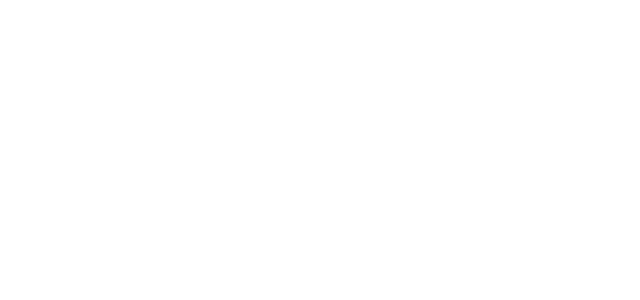
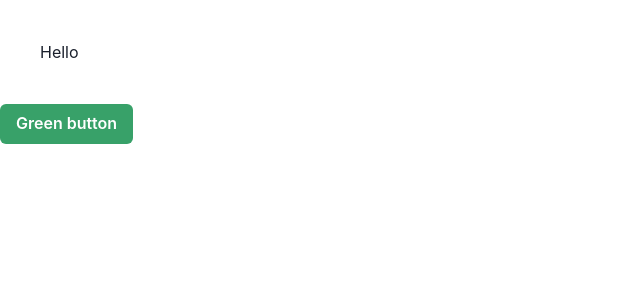
Before and after one commit to daisuke721/yasai_pocket, a React (Create React App) app in the folder frontend/: page / in a window 1280 px wide. Shown: the top 300 px of the page, without its empty margins (0-640 px from the left). Built offline with nearby package versions, Linux system fonts and the light colour scheme.

Commit message:
fix: frontendデフォルトアプリのエラー解消 #11

```diff
--- a/frontend/src/App.tsx
+++ b/frontend/src/App.tsx
@@ -1,9 +1,13 @@
+import * as React from 'react'
 
+import { ChakraProvider, Box, Button } from '@chakra-ui/react'
 
 const App: React.FC = () => {
   return (
-    <div>
-    </div>
+      <ChakraProvider>
+        <Box px={10} my={10}>Hello</Box>
+        <Button colorScheme="green">Green button</Button>
+      </ChakraProvider>
   );
 }
 
--- a/frontend/src/reportWebVitals.ts
+++ b/frontend/src/reportWebVitals.ts
@@ -1,8 +1,8 @@
-import { ReportHandler } from 'web-vitals';
+import type { ReportHandler } from 'web-vitals';
 
-const reportWebVitals = (onPerfEntry?: ReportHandler) => {
-  if (onPerfEntry && onPerfEntry instanceof Function) {
-    import('web-vitals').then(({ getCLS, getFID, getFCP, getLCP, getTTFB }) => {
+const reportWebVitals = (onPerfEntry?: ReportHandler): void => {
+  if (onPerfEntry != null && onPerfEntry instanceof Function) {
+    void import('web-vitals').then(({ getCLS, getFID, getFCP, getLCP, getTTFB }) => {
       getCLS(onPerfEntry);
       getFID(onPerfEntry);
       getFCP(onPerfEntry);
```
